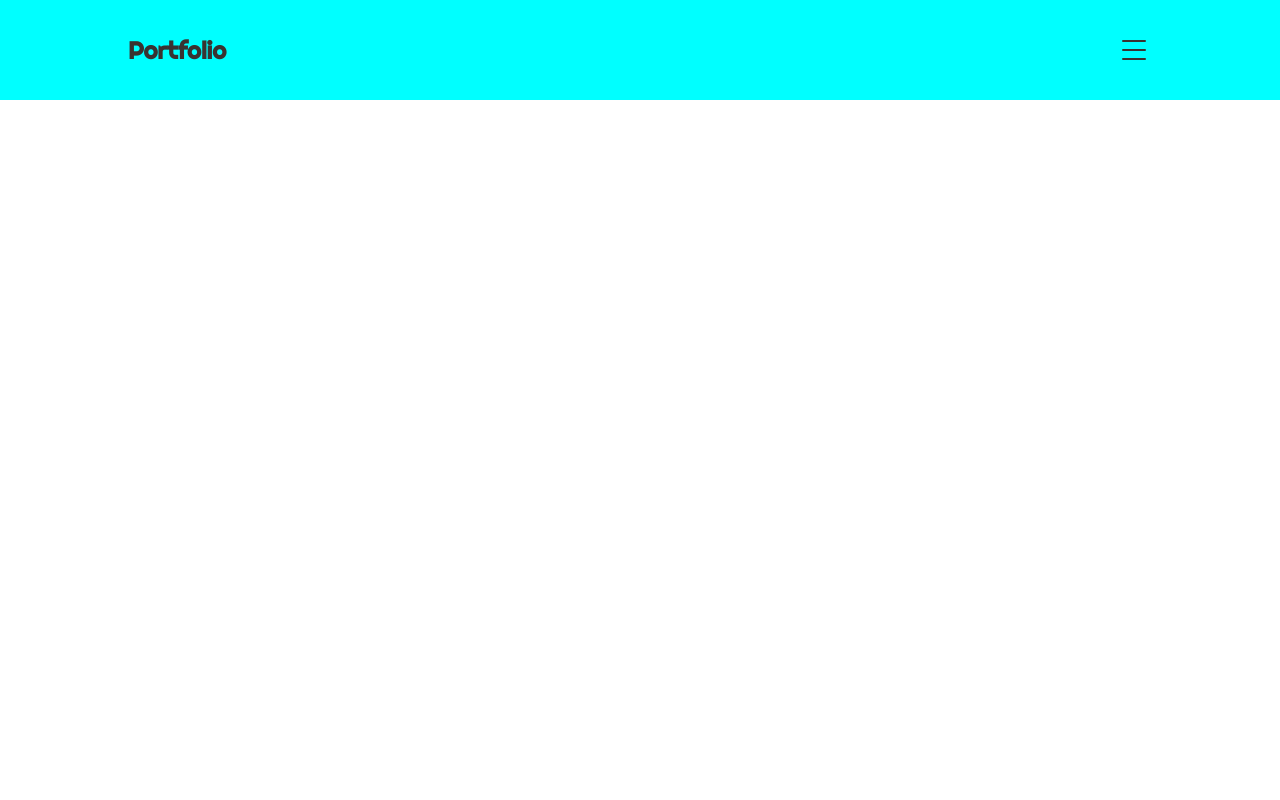
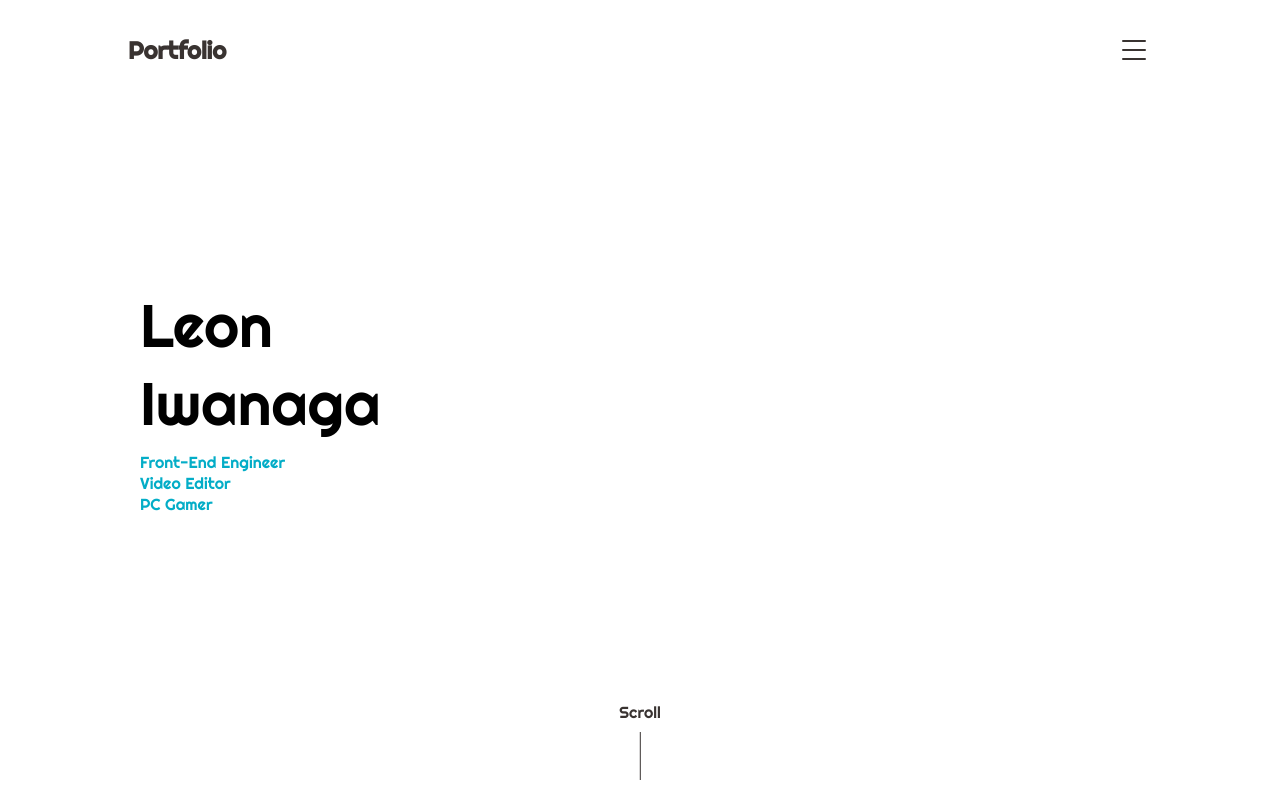
Before and after one commit to Noeswt/Portfolio2, a PHP site: page / in a window 1280 px wide. Run offline with PHP 8.4, Linux system fonts and the light colour scheme; some libraries are stand-ins or nearby versions.

Commit message:
fv作成

```diff
--- a/css/style.css
+++ b/css/style.css
@@ -122,6 +122,17 @@ img {
   vertical-align: bottom;
 }
 
+.l-container {
+  width: 80vw;
+  margin: 0 auto;
+}
+
+@media (min-width: 1024px) {
+  .l-container {
+    width: 1000px;
+  }
+}
+
 .l-header-container {
   width: 80vw;
   margin: 0 auto;
@@ -132,7 +143,74 @@ img {
   z-index: 1000;
   width: 100%;
   height: 100px;
-  background-color: aqua;
+}
+
+.l-main {
+  width: 100%;
+}
+
+.p-fv {
+  position: relative;
+  height: 100vh;
+}
+
+.p-fv__box {
+  position: absolute;
+  top: 50%;
+  -webkit-transform: translateY(-50%);
+          transform: translateY(-50%);
+  line-height: 1.3;
+}
+
+.p-fv__box__title {
+  font-size: 48px;
+  margin-bottom: 10px;
+}
+
+@media (min-width: 1024px) {
+  .p-fv__box__title {
+    font-size: 60px;
+  }
+}
+
+.p-fv__box__txt {
+  color: #03ADC7;
+  font-size: 14px;
+}
+
+@media (min-width: 1024px) {
+  .p-fv__box__txt {
+    font-size: 16px;
+  }
+}
+
+.p-fv__scroll {
+  position: absolute;
+  left: 50%;
+  -webkit-transform: translateX(-50%);
+          transform: translateX(-50%);
+  bottom: 80px;
+  color: #393331;
+  font-size: 14px;
+}
+
+@media (min-width: 1024px) {
+  .p-fv__scroll {
+    font-size: 16px;
+  }
+}
+
+.p-fv__scroll::after {
+  content: ' ';
+  position: absolute;
+  left: 50%;
+  bottom: -60px;
+  -webkit-transform: translateX(-50%);
+          transform: translateX(-50%);
+  display: inline-block;
+  width: 1px;
+  height: 48px;
+  background-color: #393331;
 }
 
 .p-header {
@@ -166,7 +244,7 @@ img {
   left: 0;
   width: 100vw;
   height: 100vh;
-  background-color: rgba(255, 255, 255, 0.9);
+  background-color: rgba(57, 51, 49, 0.9);
   -webkit-transform: translateY(-100%);
           transform: translateY(-100%);
   -webkit-transition: all 0.7s;
--- a/index.html
+++ b/index.html
@@ -43,6 +43,36 @@
         </div>
     </header>
 
+    <!-- main -->
+    <main class="l-main">
+
+        <!-- first view -->
+        <div class="l-container">
+            <div class="p-fv">
+                <div class="p-fv__box">
+                    <p class="p-fv__box__title">
+                        Leon<br>
+                        Iwanaga
+                    </p>
+                    <p class="p-fv__box__txt">
+                        Front-End Engineer<br>
+                        Video Editor<br>
+                        PC Gamer
+                    </p>
+                </div>
+                <a href="#" class="p-fv__scroll">
+                    Scroll
+                </a>
+            </div>
+        </div>
+
+        <!-- what I do -->
+        <section class="p-about">
+            <div class="l-container">
+
+            </div>
+        </section>
+    </main>
 
     <footer>
 
--- a/scss/foundation/_base.scss
+++ b/scss/foundation/_base.scss
@@ -25,8 +25,10 @@ img {
 
 //font-color
 $cblack: #393331;
+$cblue: #03ADC7;
 $cwhite: #fff;
 $cgray: #F5F5F5;
 
+
 // bgc
 $gray: #F5F5F5;
--- /dev/null
+++ b/scss/layout/_container.scss
@@ -0,0 +1,8 @@
+.l-container {
+    width: 80vw;
+    margin: 0 auto;
+
+    @include pc {
+        width: 1000px;
+    }
+}
--- a/scss/layout/_header.scss
+++ b/scss/layout/_header.scss
@@ -3,6 +3,4 @@
     z-index: 1000;
     width: 100%;
     height: 100px;
-
-    background-color: aqua;
 }
--- /dev/null
+++ b/scss/layout/_main.scss
@@ -0,0 +1,3 @@
+.l-main {
+    width: 100%;
+}
--- /dev/null
+++ b/scss/object/project/_fv.scss
@@ -0,0 +1,54 @@
+.p-fv {
+    position: relative;
+    height: 100vh;
+
+    &__box {
+        position: absolute;
+        top: 50%;
+        transform: translateY(-50%);
+        line-height: 1.3;
+
+        &__title {
+            font-size: 48px;
+            margin-bottom: 10px;
+
+            @include pc {
+                font-size: 60px;
+            }
+        }
+
+        &__txt {
+            color: $cblue;
+            font-size: 14px;
+
+            @include pc {
+                font-size: 16px;
+            }
+        }
+    }
+
+    &__scroll {
+        position: absolute;
+        left: 50%;
+        transform: translateX(-50%);
+        bottom: 80px;
+        color: $cblack;
+        font-size: 14px;
+
+        @include pc {
+            font-size: 16px;
+        }
+
+        &::after {
+            content: ' ';
+            position: absolute;
+            left: 50%;
+            bottom: -60px;
+            transform: translateX(-50%);
+            display: inline-block;
+            width: 1px;
+            height: 48px;
+            background-color: $cblack;
+        }
+    }
+}
--- a/scss/object/project/_header.scss
+++ b/scss/object/project/_header.scss
@@ -25,7 +25,7 @@
             left: 0;
             width: 100vw;
             height: 100vh;
-            background-color: rgba($cwhite, $alpha: .9);
+            background-color: rgba($cblack, $alpha: 0.9);
             transform: translateY(-100%);
             transition: all 0.7s;
 
--- a/scss/style.scss
+++ b/scss/style.scss
@@ -4,8 +4,11 @@
 @import "foundation/mixin";
 
 // layout
+@import "layout/container";
 @import "layout/header-container";
 @import "layout/header";
+@import "layout/main";
 
 // project
+@import "object/project/fv";
 @import "object/project/header";
```
Also changed, not shown: 1 other file.
